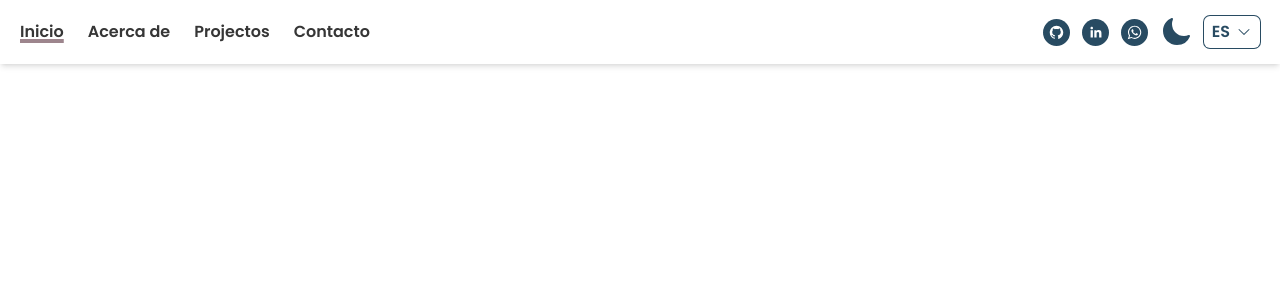
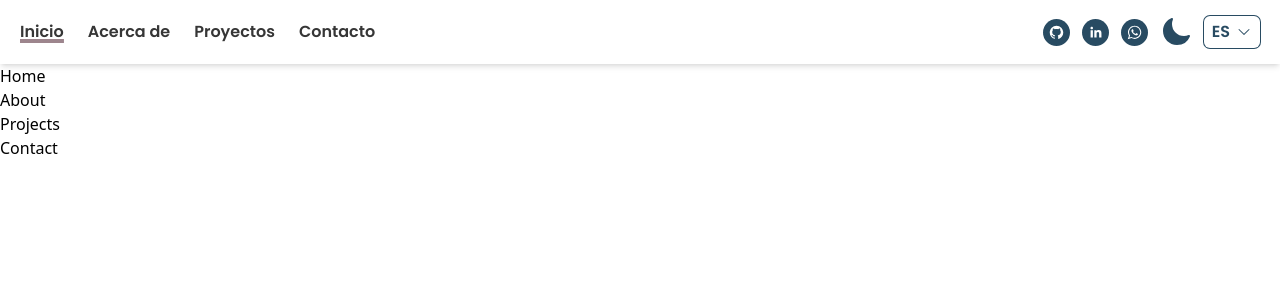
Before and after one commit to bryxn77git/portfolio, a React (Vite) app: page / in a window 1280 px wide. Shown: the top 300 px of the page. Built offline with nearby package versions, Linux system fonts and the light colour scheme.

Commit message:
React router dom added and navbar links added

```diff
--- a/package.json
+++ b/package.json
@@ -15,6 +15,7 @@
     "react": "^18.2.0",
     "react-dom": "^18.2.0",
     "react-i18next": "^13.3.1",
+    "react-router-dom": "6.18.0",
     "react-social-icons": "^6.4.0"
   },
   "devDependencies": {
--- a/src/Home.jsx
+++ b/src/Home.jsx
@@ -1,9 +1,15 @@
 import { Navbar } from "./components/Navbar"
 
 export const Home = () => {
+
   return (
     <>
         <Navbar />
+
+        <div id="home">Home</div>
+        <div id="about">About</div>
+        <div id="projects">Projects</div>
+        <div id="contact">Contact</div>
     </>
   )
 }
--- a/src/components/DrawerMenu.jsx
+++ b/src/components/DrawerMenu.jsx
@@ -10,7 +10,7 @@ export const DrawerMenu = ( props ) => {
 
   return (
     <>
-        <div  className={`top-0 left-0 min-w-[200px] bg-background py-5 px-5  text-text fixed h-full z-40 ease-in-out duration-300 ${
+        <div  className={`top-0 left-0 min-w-[250px] bg-background py-3 px-5  text-text fixed h-full z-40 ease-in-out duration-300 ${
             showSidebar ? "translate-x-0" : "-translate-x-full"
         }`}>
 
@@ -19,23 +19,21 @@ export const DrawerMenu = ( props ) => {
                     <XMarkIcon className="h-10 text-accent"/>
                 </button>
                 <hr className="opacity-10"/>
-                <li className="pl-5 underline decoration-secondary decoration-4">{t("navBar.home")}</li>
+                <li className="pl-5 underline decoration-secondary decoration-4 cursor-pointer">{t("navBar.home")}</li>
                 <hr className="opacity-10"/>
-                <li className="pl-5">{t("navBar.about")}</li>
+                <li className="pl-5 cursor-pointer">{t("navBar.about")}</li>
                 <hr className="opacity-10"/>
-                <li className="pl-5">{t("navBar.projects")}</li>
+                <li className="pl-5 cursor-pointer">{t("navBar.projects")}</li>
                 <hr className="opacity-10"/>
-                <li className="pl-5">{t("navBar.contact")}</li>
+                <li className="pl-5 cursor-pointer">{t("navBar.contact")}</li>
                 <hr className="opacity-10"/>
             </ul>
 
         </div>
-        <div className={`bg-text w-full h-[1200px] absolute opacity-10 ${
-            showSidebar ? "absolute" : "hidden"
-        }`}
+
+        <div className={`bg-text w-screen h-screen z-20 left-0 right-0 top-0 bottom-0 opacity-5 ${showSidebar ? "absolute" : "hidden"}`}
             onClick={() => setShowSidebar(false)}
         >
-
         </div>
     </>
   )
--- a/src/components/Navbar.jsx
+++ b/src/components/Navbar.jsx
@@ -18,10 +18,18 @@ export const Navbar = () => {
 
        <nav className="hidden md:block w-full">
             <ul className="flex gap-6 font-poppins font-semibold text-text">
-              <li className="hover:text-secondary transition-all duration-150 cursor-pointer underline decoration-secondary decoration-4">{t("navBar.home")}</li>
-              <li className="hover:text-secondary transition-all duration-150 cursor-pointer">{t("navBar.about")}</li>
-              <li className="hover:text-secondary transition-all duration-150 cursor-pointer">{t("navBar.projects")}</li>
-              <li className="hover:text-secondary transition-all duration-150 cursor-pointer">{t("navBar.contact")}</li>
+              <li className="hover:text-secondary transition-all duration-150 cursor-pointer underline decoration-secondary decoration-4">
+                <a href="#home">{t("navBar.home")}</a>
+              </li>
+              <li className="hover:text-secondary transition-all duration-150 cursor-pointer">
+                <a href="#about">{t("navBar.about")}</a>
+              </li>
+              <li className="hover:text-secondary transition-all duration-150 cursor-pointer">
+                <a href="#projects">{t("navBar.projects")}</a>
+              </li>
+              <li className="hover:text-secondary transition-all duration-150 cursor-pointer">
+                <a href="#contact">{t("navBar.contact")}</a>
+              </li>
             </ul>
        </nav>
 
--- a/src/context/uiContext/UiProvider.jsx
+++ b/src/context/uiContext/UiProvider.jsx
@@ -3,7 +3,8 @@ import { UiContext, uiReducer } from '.';
 import { useTranslation } from 'react-i18next';
 
 const UI_INITIAL_STATE = {
-    lang: 'es'
+    lang: 'es',
+
 }
 
 export const UiProvider = ({ children }) => {
--- a/src/lang/es/global.json
+++ b/src/lang/es/global.json
@@ -2,7 +2,7 @@
     "navBar": {
         "home" : "Inicio",
         "about": "Acerca de",
-        "projects": "Projectos",
+        "projects": "Proyectos",
         "contact": "Contacto"
 
     }
--- a/src/main.jsx
+++ b/src/main.jsx
@@ -9,6 +9,7 @@ import global_en from './lang/en/global.json'
 import { Home } from './Home'
 import './index.css'
 import { UiProvider } from './context/uiContext/UiProvider';
+import { BrowserRouter } from 'react-router-dom';
 
 i18next.init({
   lng: "es",
@@ -24,11 +25,11 @@ i18next.init({
 });
 
 ReactDOM.createRoot(document.getElementById('root')).render(
-  <React.StrictMode>
+  <BrowserRouter>
     <I18nextProvider i18n={i18next}>
       <UiProvider>
         <Home />
       </UiProvider>
     </I18nextProvider>
-  </React.StrictMode>,
+  </BrowserRouter>,
 )
```
Also changed, not shown: 1 other file (tests, documents, lock files or other folders).
